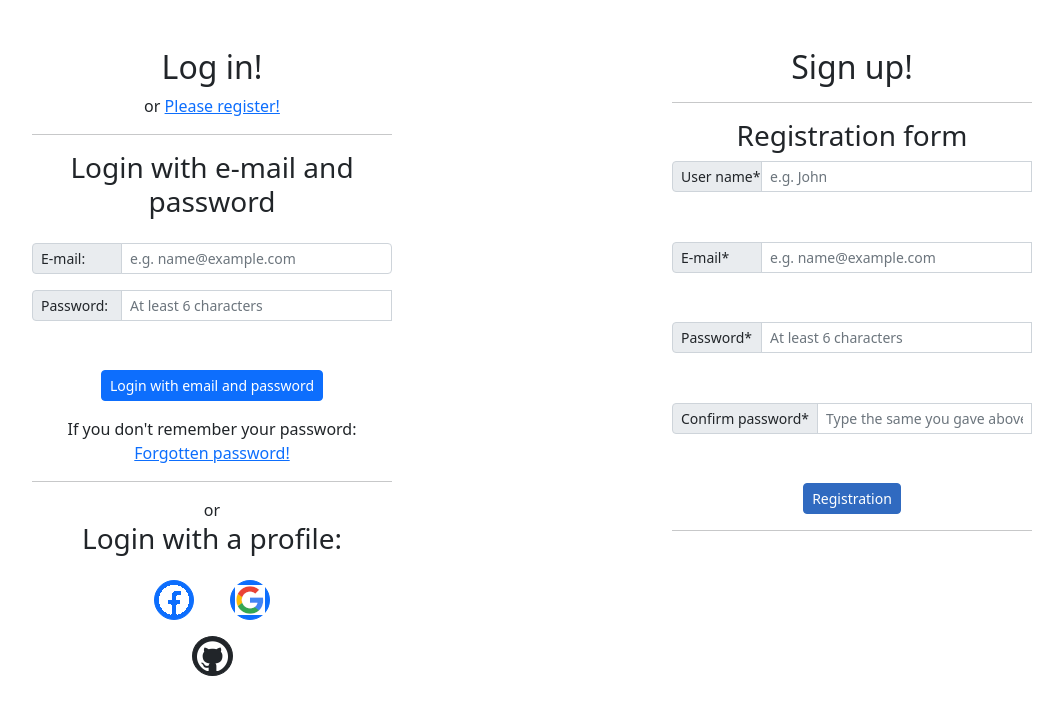
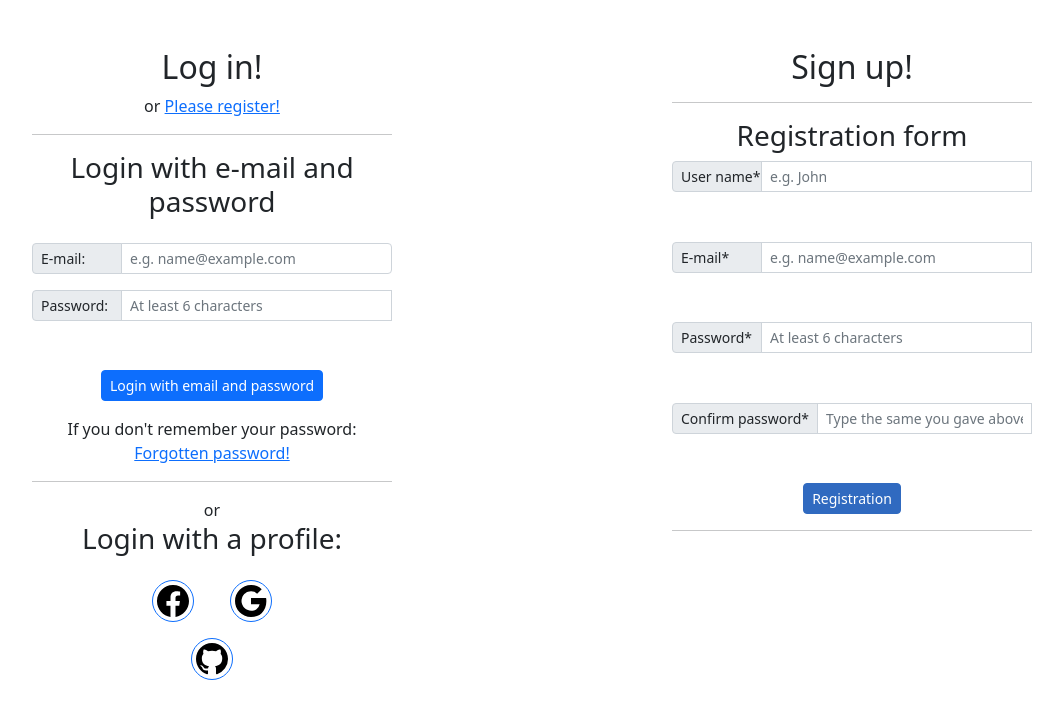
Before and after one commit to GboHalasz/learn_bootstrap_js_login_page, a website built with webpack: page src/index.html in a window 1280 px wide. Shown: the whole page, without its empty margins (108-1171 px from the left). Built offline with nearby package versions, Linux system fonts and the light colour scheme.

Commit message:
Update social login icons to modern Bootstrap SVG versions

```diff
--- a/src/index.html
+++ b/src/index.html
@@ -75,33 +75,33 @@
                     <button
                             type="button"
                             id="FbBtn"
-                            class="btn btn-primary btn-sm rounded-circle text-start p-1 mx-3 mb-3"
+                            class="btn btn-outline-primary rounded-circle text-start p-1 mx-3 mb-3"
                             aria-label="Log in with Facebook"
                             title="Log in with Facebook"
                             data-bs-toggle="tooltip"
                     >
-                        <img src="./assets/pics/Facebook-logo-w30-circle.png"
-                             alt="" role="presentation" aria-hidden="true">
+                        <img src="assets/icons/facebook.svg"
+                             alt="" width="32" role="presentation" aria-hidden="true">
                     </button>
                     <!-- Google button -->
                     <button type="button" id="GooBtn"
-                            class="btn btn-primary btn-sm rounded-circle text-start p-1 mx-3 mb-3"
+                            class="btn btn-outline-primary rounded-circle text-start p-1 mx-3 mb-3"
                             aria-label="Log in with Google"
                             title="Log in with Google"
                             data-bs-toggle="tooltip"
                     >
-                        <img src="./assets/pics/Google__G__Logo_wb_h30.png"
-                             alt="" role="presentation" aria-hidden="true">
+                        <img src="assets/icons/google.svg"
+                             alt="" width="32" role="presentation" aria-hidden="true">
                     </button>
                     <!-- GitHub button -->
                     <button type="button" id="GitBtn"
-                            class="btn btn-dark btn-sm rounded-circle text-start p-1 mx-3 mb-3"
+                            class="btn btn-outline-primary rounded-circle text-start p-1 mx-3 mb-3"
                             aria-label="Log in with GitHub"
                             title="Log in with GitHub"
                             data-bs-toggle="tooltip"
                     >
-                        <img src="./assets/pics/github-mark-white_h30.png"
-                             alt="" role="presentation" aria-hidden="true">
+                        <img src="assets/icons/github.svg"
+                             alt="" width="32" role="presentation" aria-hidden="true">
                     </button>
                 </div>
             </form>
```
Also changed, not shown: src/assets/icons/facebook.svg (added), src/assets/icons/github.svg (added), src/assets/icons/google.svg (added), src/assets/pics/Facebook-logo-w30-circle.png (deleted), src/assets/pics/Google__G__Logo_wb_h30.png (deleted), src/assets/pics/github-mark-white_h30.png (deleted).
